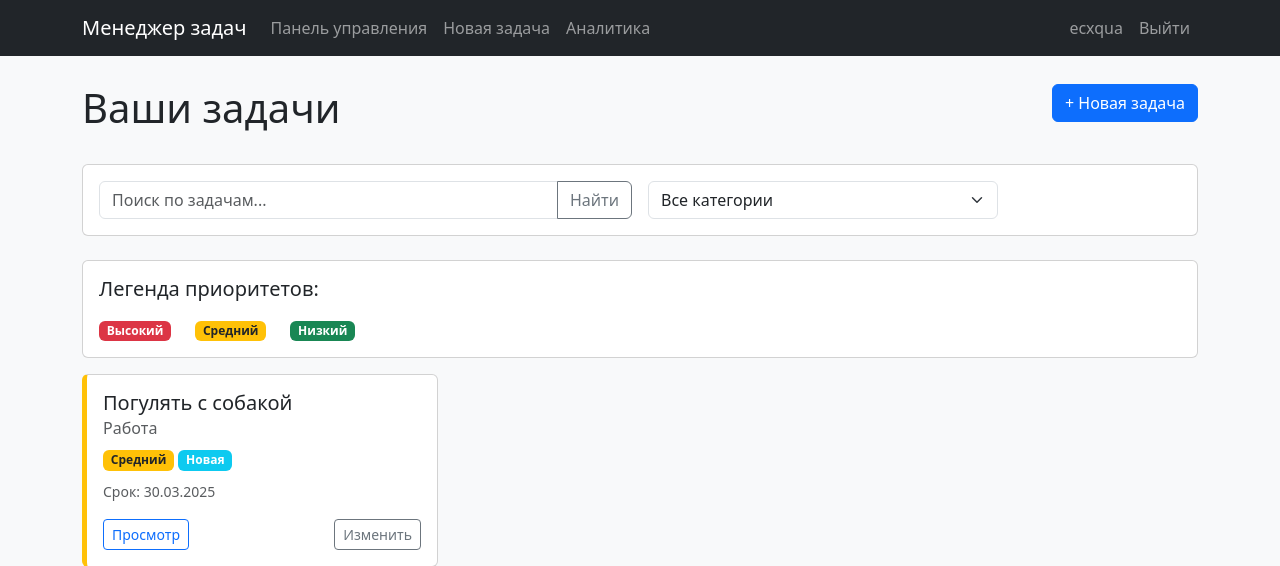
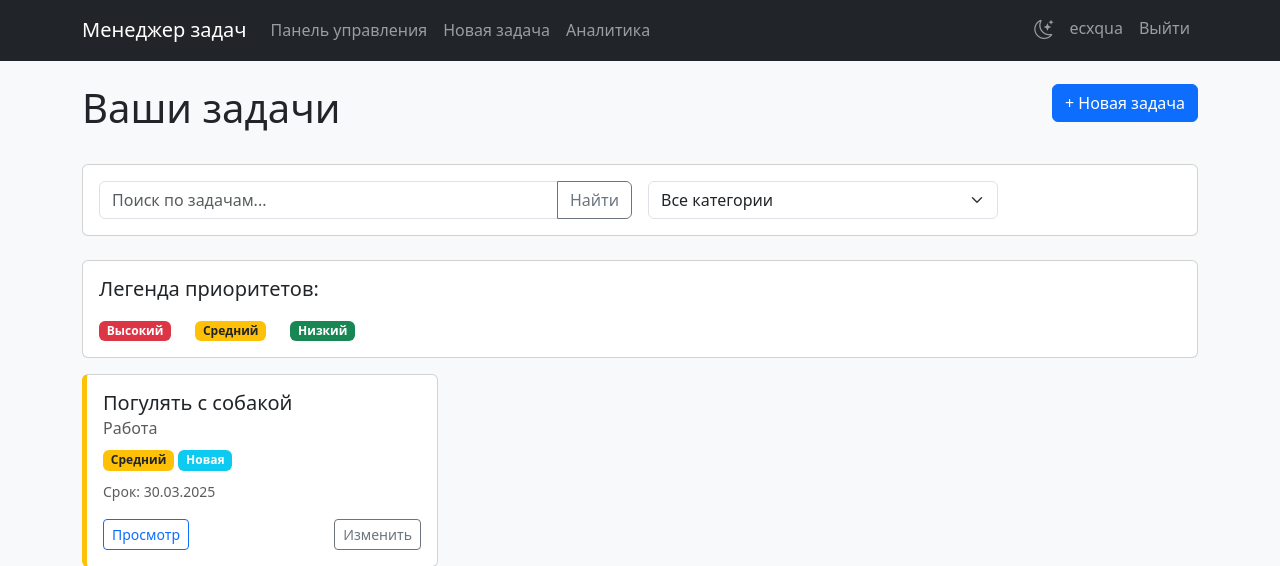
Before and after one commit to ecxqua/ToDoList, a Flask app: page /dashboard in a window 1280 px wide. Shown: the top 566 px of the page. Run offline with Flask 3, Linux system fonts and the light colour scheme; a user stored in the database is signed in; data comes from the database, SQL or seed files in the repository.

Commit message:
Add dark theme with purple accents, controlled by a toggle icon in the navigation bar.  Includes client-side theme persistence.
Replit-Commit-Author: Agent
Replit-Commit-Session-Id: 2627d8f5-ef73-426a-8ab7-4b9d30389849
Replit-Commit-Screenshot-Url: https://storage.googleapis.com/screenshot-production-us-central1/42464be3-7868-4ec6-80e6-0117a5d761dc/281fbe76-cdf9-4640-b986-998d114b803c.jpg

```diff
--- a/static/css/style.css
+++ b/static/css/style.css
@@ -78,3 +78,119 @@
         margin: 5px 0;
     }
 }
+
+/* Ночная тема в фиолетовых тонах */
+body.dark-theme {
+    background-color: #0f0821;
+    color: #e0e0e0;
+}
+
+/* Стилизация карточек в ночной теме */
+body.dark-theme .card {
+    background-color: #1a1030;
+    border-color: #2e1b4d;
+}
+
+body.dark-theme .card-header {
+    background-color: #21164a;
+    border-color: #2e1b4d;
+    color: #e0e0e0;
+}
+
+/* Задачи в темной теме */
+body.dark-theme .task-card {
+    box-shadow: 0 2px 8px rgba(0, 0, 0, 0.4);
+}
+
+body.dark-theme .task-card:hover {
+    box-shadow: 0 4px 12px rgba(118, 66, 255, 0.3);
+}
+
+/* Цвета статусов */
+body.dark-theme .alert-info {
+    background-color: #21164a;
+    border-color: #372a6a;
+    color: #e0e0e0;
+}
+
+body.dark-theme .text-muted {
+    color: #b8b5c8 !important;
+}
+
+/* Ссылки */
+body.dark-theme a {
+    color: #b183ff;
+}
+
+body.dark-theme a:hover {
+    color: #c9a6ff;
+}
+
+/* Таблицы */
+body.dark-theme .table {
+    color: #e0e0e0;
+    border-color: #3d2a5c;
+}
+
+body.dark-theme .table-striped > tbody > tr:nth-of-type(odd) > * {
+    background-color: #1a1030;
+}
+
+body.dark-theme .table-hover > tbody > tr:hover > * {
+    background-color: #21164a;
+}
+
+/* Навигация в ночной теме */
+body.dark-theme .navbar {
+    background-color: #21164a !important;
+}
+
+body.dark-theme .navbar-brand,
+body.dark-theme .nav-link {
+    color: #e0e0e0 !important;
+}
+
+/* Кнопки и формы */
+body.dark-theme .btn-outline-secondary {
+    color: #b183ff;
+    border-color: #b183ff;
+}
+
+body.dark-theme .btn-outline-secondary:hover {
+    background-color: #b183ff;
+    color: #0f0821;
+}
+
+body.dark-theme .form-control,
+body.dark-theme .form-select {
+    background-color: #2d1b4a;
+    border-color: #3d2a5c;
+    color: #e0e0e0;
+}
+
+body.dark-theme .form-control:focus,
+body.dark-theme .form-select:focus {
+    background-color: #352351;
+    border-color: #6938b4;
+    box-shadow: 0 0 0 0.25rem rgba(107, 56, 180, 0.25);
+}
+
+/* Статистика */
+body.dark-theme .stat-card {
+    background-color: #1a1030;
+}
+
+/* Иконка переключения темы */
+.theme-toggle {
+    cursor: pointer;
+    padding: 0.5rem;
+}
+
+.theme-toggle i {
+    font-size: 1.2rem;
+    transition: transform 0.3s ease;
+}
+
+.theme-toggle:hover i {
+    transform: rotate(30deg);
+}
--- a/templates/base.html
+++ b/templates/base.html
@@ -5,6 +5,7 @@
     <meta name="viewport" content="width=device-width, initial-scale=1.0">
     <title>{% block title %}Система управления задачами{% endblock %}</title>
     <link href="https://cdn.jsdelivr.net/npm/bootstrap@5.3.0/dist/css/bootstrap.min.css" rel="stylesheet">
+    <link href="https://cdn.jsdelivr.net/npm/bootstrap-icons@1.11.3/font/bootstrap-icons.css" rel="stylesheet">
     <link href="{{ url_for('static', filename='css/style.css') }}" rel="stylesheet">
     <style>
         body {
@@ -56,6 +57,11 @@
                 </ul>
                 <ul class="navbar-nav">
                     <li class="nav-item">
+                        <div class="theme-toggle nav-link">
+                            <i class="bi bi-moon-stars"></i>
+                        </div>
+                    </li>
+                    <li class="nav-item">
                         <a class="nav-link" href="{{ url_for('profile') }}">{{ session['username'] }}</a>
                     </li>
                     <li class="nav-item">
@@ -64,6 +70,11 @@
                 </ul>
                 {% else %}
                 <ul class="navbar-nav ms-auto">
+                    <li class="nav-item">
+                        <div class="theme-toggle nav-link">
+                            <i class="bi bi-moon-stars"></i>
+                        </div>
+                    </li>
                     <li class="nav-item">
                         <a class="nav-link" href="{{ url_for('login') }}">Вход</a>
                     </li>
@@ -99,6 +110,65 @@
 
     <script src="https://cdn.jsdelivr.net/npm/bootstrap@5.3.0/dist/js/bootstrap.bundle.min.js"></script>
     <script src="https://cdn.jsdelivr.net/npm/chart.js"></script>
+
+    <!-- Скрипт для переключения темы -->
+    <script>
+        document.addEventListener('DOMContentLoaded', function() {
+            // Проверяем сохраненную тему
+            const savedTheme = localStorage.getItem('theme');
+            const themeToggles = document.querySelectorAll('.theme-toggle');
+            const footer = document.querySelector('footer');
+
+            // Применяем сохраненную тему при загрузке
+            if (savedTheme === 'dark') {
+                document.body.classList.add('dark-theme');
+                themeToggles.forEach(toggle => {
+                    toggle.querySelector('i').classList.remove('bi-moon-stars');
+                    toggle.querySelector('i').classList.add('bi-sun');
+                });
+
+                // Для футера в темной теме
+                if (footer) {
+                    footer.classList.remove('bg-light');
+                    footer.classList.add('bg-dark');
+                }
+            }
+
+            // Добавляем обработчик для переключения темы
+            themeToggles.forEach(themeToggle => {
+                themeToggle.addEventListener('click', function() {
+                    const icon = this.querySelector('i');
+
+                    if (document.body.classList.contains('dark-theme')) {
+                        // Переключаем на светлую тему
+                        document.body.classList.remove('dark-theme');
+                        icon.classList.remove('bi-sun');
+                        icon.classList.add('bi-moon-stars');
+                        localStorage.setItem('theme', 'light');
+
+                        // Для футера
+                        if (footer) {
+                            footer.classList.remove('bg-dark');
+                            footer.classList.add('bg-light');
+                        }
+                    } else {
+                        // Переключаем на темную тему
+                        document.body.classList.add('dark-theme');
+                        icon.classList.remove('bi-moon-stars');
+                        icon.classList.add('bi-sun');
+                        localStorage.setItem('theme', 'dark');
+
+                        // Для футера
+                        if (footer) {
+                            footer.classList.remove('bg-light');
+                            footer.classList.add('bg-dark');
+                        }
+                    }
+                });
+            });
+        });
+    </script>
+
     {% block scripts %}{% endblock %}
 </body>
 </html>
```
